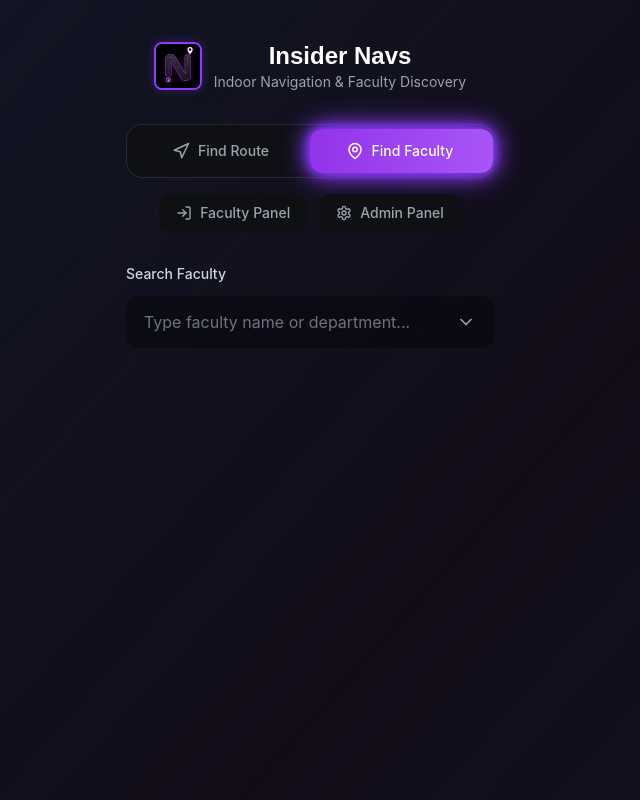
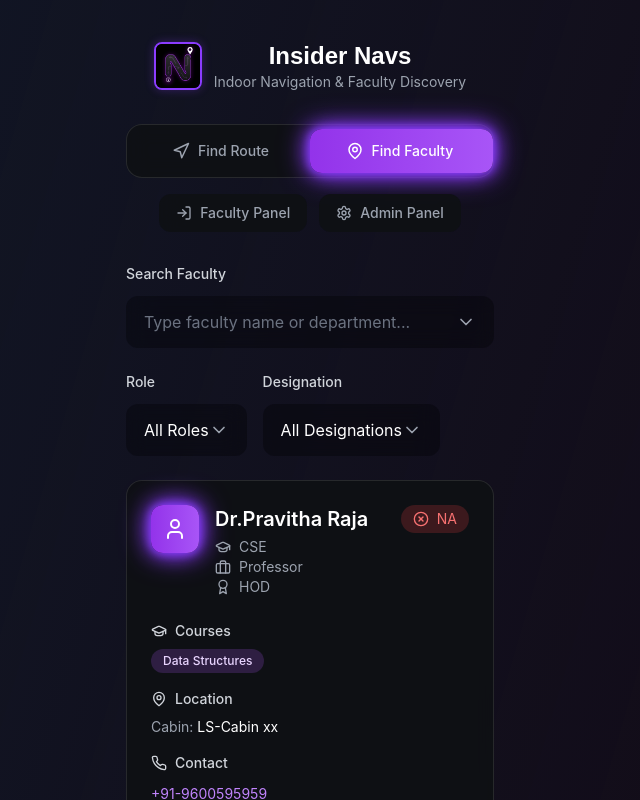
Before and after one commit to IRX358/Insider_Navs, a React (Vite) app: page / in a window 1280 px wide. Both pictures are taken after a click on the tab "Find Faculty". Shown: the top 800 px of the page, without its empty margins (330-970 px from the left). Built offline with nearby package versions, Linux system fonts and the light colour scheme.

Commit message:
Added new faculty label and filters

```diff
--- a/src/components/FacultyCard.tsx
+++ b/src/components/FacultyCard.tsx
@@ -7,6 +7,8 @@ import {
   Navigation,
   CheckCircle,
   XCircle,
+  Briefcase,
+  Award
   // Building
 } from 'lucide-react';
 
@@ -14,8 +16,9 @@ interface Faculty {
   id: number;
   name: string;
   department: string;
+  designation: string;
+  role: string;
   courses_taken: string[];
-  location_room: string;
   cabin_number: string;
   phone_number: string;
   availability: boolean;
@@ -41,17 +44,25 @@ export const FacultyCard: React.FC<FacultyCardProps> = ({ faculty, onRouteToFacu
             <GraduationCap size={16} />
             <span className="text-sm">{faculty.department}</span>
           </div>
+          <div className="flex items-center gap-2 text-gray-400">
+            <Briefcase size={16} />
+            <span className="text-sm">{faculty.designation}</span>
+          </div>
+          <div className="flex items-center gap-2 text-gray-400">
+            <Award size={16} />
+            <span className="text-sm">{faculty.role}</span>
+          </div>
         </div>
         <div className="flex-shrink-0">
           {faculty.availability ? (
             <div className="flex items-center gap-2 px-3 py-1 bg-green-500/20 text-green-400 rounded-full text-sm">
               <CheckCircle size={16} />
-              Available
+              AvA
             </div>
           ) : (
             <div className="flex items-center gap-2 px-3 py-1 bg-red-500/20 text-red-400 rounded-full text-sm">
               <XCircle size={16} />
-              Not Available
+              NA
             </div>
           )}
         </div>
@@ -84,7 +95,6 @@ export const FacultyCard: React.FC<FacultyCardProps> = ({ faculty, onRouteToFacu
             <span className="text-sm font-medium">Location</span>
           </div>
           <div className="space-y-1 text-sm text-gray-400">
-            <div>Room: <span className="text-white">{faculty.location_room}</span></div>
             <div>Cabin: <span className="text-white">{faculty.cabin_number}</span></div>
           </div>
         </div>
@@ -106,20 +116,6 @@ export const FacultyCard: React.FC<FacultyCardProps> = ({ faculty, onRouteToFacu
 
       {/* Route Button */}
       <div className="pt-4 border-t border-gray-700">
-        {/* <button
-          onClick={onRouteToFaculty}
-          disabled={!faculty.availability}
-          className="w-full py-4 px-6 rounded-2xl font-medium text-white
-                   transition-all duration-300 flex items-center justify-center gap-3
-                   disabled:opacity-50 disabled:cursor-not-allowed
-                   ${faculty.availability
-                     ? 'neon-border bg-gradient-to-r from-purple-600 to-purple-500 hover:from-purple-500 hover:to-purple-400'
-                     : 'bg-gray-700 border border-gray-600'
-                   }"
-        >
-          <Navigation size={20} />
-          {faculty.availability ? 'Get Route to Faculty' : 'Faculty Not Available'}
-        </button> */}
         <button
           onClick={onRouteToFaculty}
           className="w-full py-4 px-6 rounded-2xl font-medium text-white
--- a/src/components/FacultyDashboard.tsx
+++ b/src/components/FacultyDashboard.tsx
@@ -1,4 +1,3 @@
-
 import React, { useState } from 'react';
 import { LogOut, User, CheckCircle, XCircle, Edit, Save, Phone, MapPin, GraduationCap, X, AlertCircle } from 'lucide-react';
 import { mockFaculty } from '../data/mockData';
@@ -7,8 +6,9 @@ interface Faculty {
   id: number;
   name: string;
   department: string;
+  designation: string;
+  role: string;
   courses_taken: string[];
-  location_room: string;
   cabin_number: string;
   phone_number: string;
   availability: boolean;
@@ -34,14 +34,15 @@ export const FacultyDashboard: React.FC<FacultyDashboardProps> = ({
   const [formData, setFormData] = useState({
     name: currentFaculty?.name || '',
     department: currentFaculty?.department || '',
-    location_room: currentFaculty?.location_room || '',
+    designation: currentFaculty?.designation || '',
+    role: currentFaculty?.role || '',
     cabin_number: currentFaculty?.cabin_number || '',
     phone_number: currentFaculty?.phone_number || '',
     courses_taken: currentFaculty?.courses_taken.join(', ') || '',
   });
 
   if (!currentFaculty) {
-    // ... (Error return unchanged)
+    return <div>Error: Faculty not found.</div>
   }
 
   // --- PRIMARY FUNCTION: AVAILABILITY TOGGLE ---
@@ -74,7 +75,8 @@ export const FacultyDashboard: React.FC<FacultyDashboardProps> = ({
     setFormData({
         name: currentFaculty.name,
         department: currentFaculty.department,
-        location_room: currentFaculty.location_room,
+        designation: currentFaculty.designation,
+        role: currentFaculty.role,
         cabin_number: currentFaculty.cabin_number,
         phone_number: currentFaculty.phone_number,
         courses_taken: currentFaculty.courses_taken.join(', '),
@@ -87,8 +89,8 @@ export const FacultyDashboard: React.FC<FacultyDashboardProps> = ({
   };
 
   const handleSaveProfile = () => {
-    if (!formData.name.trim() || !formData.department.trim() || !formData.location_room.trim()) {
-      alert('Name, Department, and Location Room are required.');
+    if (!formData.name.trim() || !formData.department.trim()) {
+      alert('Name and Department are required.');
       return;
     }
 
@@ -99,7 +101,8 @@ export const FacultyDashboard: React.FC<FacultyDashboardProps> = ({
         ...currentFaculty,
         name: formData.name.trim(),
         department: formData.department.trim(),
-        location_room: formData.location_room.trim(),
+        designation: formData.designation.trim(),
+        role: formData.role.trim(),
         cabin_number: formData.cabin_number.trim(),
         phone_number: formData.phone_number.trim(),
         courses_taken: formData.courses_taken.split(',').map(c => c.trim()).filter(c => c),
@@ -117,7 +120,7 @@ export const FacultyDashboard: React.FC<FacultyDashboardProps> = ({
     }, 1000);
   };
 
-  const { name, department, location_room, cabin_number, phone_number, courses_taken, availability } = currentFaculty;
+  const { name, department, designation, role, cabin_number, phone_number, courses_taken, availability } = currentFaculty;
 
   // --- UI RENDERING ---
   return (
@@ -125,7 +128,19 @@ export const FacultyDashboard: React.FC<FacultyDashboardProps> = ({
       {/* Header (unchanged) */}
       <div className="glass-panel rounded-2xl p-6">
         <div className="flex items-center justify-between">
-          {/* ... (Profile info & Logout) ... */}
+            <div>
+                <h2 className="text-xl font-bold text-white">Faculty Dashboard</h2>
+                <p className="text-gray-400 text-sm">Welcome, {name}</p>
+            </div>
+            <button
+                onClick={onLogout}
+                className="flex items-center gap-2 px-4 py-2 rounded-xl text-sm font-medium
+                    glass-panel text-gray-400 hover:text-gray-300 border border-transparent
+                    hover:border-red-500/30 transition-all duration-300"
+            >
+                <LogOut size={16} />
+                Logout
+            </button>
         </div>
       </div>
 
@@ -200,11 +215,18 @@ export const FacultyDashboard: React.FC<FacultyDashboardProps> = ({
             onChange={(e) => setFormData({ ...formData, department: e.target.value })}
             isEditing={isEditing}
           />
-          {/* Location Room */}
-          <InputField
-            label="Location Room"
-            value={isEditing ? formData.location_room : location_room}
-            onChange={(e) => setFormData({ ...formData, location_room: e.target.value })}
+           {/* Designation */}
+           <InputField
+            label="Designation"
+            value={isEditing ? formData.designation : designation}
+            onChange={(e) => setFormData({ ...formData, designation: e.target.value })}
+            isEditing={isEditing}
+          />
+           {/* Role */}
+           <InputField
+            label="Role"
+            value={isEditing ? formData.role : role}
+            onChange={(e) => setFormData({ ...formData, role: e.target.value })}
             isEditing={isEditing}
           />
           {/* Cabin Number */}
--- a/src/components/FacultyManager.tsx
+++ b/src/components/FacultyManager.tsx
@@ -6,8 +6,9 @@ interface Faculty {
   id: number;
   name: string;
   department: string;
+  designation: string;
+  role: string;
   courses_taken: string[];
-  location_room: string;
   cabin_number: string;
   phone_number: string;
   availability: boolean;
@@ -21,8 +22,9 @@ export const FacultyManager: React.FC = () => {
   const [formData, setFormData] = useState({
     name: '',
     department: '',
+    designation: '',
+    role: '',
     courses_taken: '',
-    location_room: '',
     cabin_number: '',
     phone_number: '',
     availability: true,
@@ -33,8 +35,9 @@ export const FacultyManager: React.FC = () => {
     setFormData({
       name: facultyMember.name,
       department: facultyMember.department,
+      designation: facultyMember.designation,
+      role: facultyMember.role,
       courses_taken: facultyMember.courses_taken.join(', '),
-      location_room: facultyMember.location_room,
       cabin_number: facultyMember.cabin_number,
       phone_number: facultyMember.phone_number,
       availability: facultyMember.availability,
@@ -42,16 +45,17 @@ export const FacultyManager: React.FC = () => {
   };
 
   const handleSave = () => {
-    if (!formData.name.trim() || !formData.department.trim() || !formData.location_room.trim()) {
-      alert('Please fill in all required fields (Name, Department, Location Room)');
+    if (!formData.name.trim() || !formData.department.trim()) {
+      alert('Please fill in all required fields (Name, Department)');
       return;
     }
 
     const facultyData = {
       name: formData.name.trim(),
       department: formData.department.trim(),
+      designation: formData.designation.trim(),
+      role: formData.role.trim(),
       courses_taken: formData.courses_taken.split(',').map(c => c.trim()).filter(c => c),
-      location_room: formData.location_room.trim(),
       cabin_number: formData.cabin_number.trim(),
       phone_number: formData.phone_number.trim(),
       availability: formData.availability,
@@ -76,8 +80,9 @@ export const FacultyManager: React.FC = () => {
     setFormData({
         name: '',
         department: '',
+        designation: '',
+        role: '',
         courses_taken: '',
-      location_room: '',
         cabin_number: '',
         phone_number: '',
         availability: true,
@@ -90,8 +95,9 @@ export const FacultyManager: React.FC = () => {
     setFormData({
         name: '',
         department: '',
+        designation: '',
+        role: '',
         courses_taken: '',
-      location_room: '',
         cabin_number: '',
         phone_number: '',
         availability: true,
@@ -109,8 +115,9 @@ export const FacultyManager: React.FC = () => {
     setFormData({
         name: '',
         department: '',
+        designation: '',
+        role: '',
         courses_taken: '',
-      location_room: '',
         cabin_number: '',
         phone_number: '',
         availability: true,
@@ -164,14 +171,25 @@ export const FacultyManager: React.FC = () => {
               />
             </div>
             <div>
-              <label className="block text-sm font-medium text-gray-300 mb-2">Location Room</label>
+              <label className="block text-sm font-medium text-gray-300 mb-2">Designation</label>
               <input
                 type="text"
-                value={formData.location_room}
-                onChange={(e) => setFormData({ ...formData, location_room: e.target.value })}
+                value={formData.designation}
+                onChange={(e) => setFormData({ ...formData, designation: e.target.value })}
                 className="w-full px-4 py-3 glass-panel rounded-xl border-2 border-transparent
                          focus:neon-border bg-black/30 text-white placeholder-gray-500"
-                placeholder="A-101"
+                placeholder="Professor"
+              />
+            </div>
+            <div>
+              <label className="block text-sm font-medium text-gray-300 mb-2">Role</label>
+              <input
+                type="text"
+                value={formData.role}
+                onChange={(e) => setFormData({ ...formData, role: e.target.value })}
+                className="w-full px-4 py-3 glass-panel rounded-xl border-2 border-transparent
+                         focus:neon-border bg-black/30 text-white placeholder-gray-500"
+                placeholder="HOD"
               />
             </div>
             <div>
@@ -268,11 +286,19 @@ export const FacultyManager: React.FC = () => {
                   />
                   <input
                     type="text"
-                    value={formData.location_room}
-                    onChange={(e) => setFormData({ ...formData, location_room: e.target.value })}
+                    value={formData.designation}
+                    onChange={(e) => setFormData({ ...formData, designation: e.target.value })}
                     className="w-full px-4 py-3 glass-panel rounded-xl border-2 border-transparent
                              focus:neon-border bg-black/30 text-white placeholder-gray-500"
-                    placeholder="Location Room"
+                    placeholder="Designation"
+                  />
+                  <input
+                    type="text"
+                    value={formData.role}
+                    onChange={(e) => setFormData({ ...formData, role: e.target.value })}
+                    className="w-full px-4 py-3 glass-panel rounded-xl border-2 border-transparent
+                             focus:neon-border bg-black/30 text-white placeholder-gray-500"
+                    placeholder="Role"
                   />
                   <input
                     type="text"
@@ -342,7 +368,7 @@ export const FacultyManager: React.FC = () => {
                       <div className="flex items-center gap-4 mt-2 text-sm">
                         <div className="flex items-center gap-1">
                           <MapPin size={14} className="text-gray-400" />
-                          <span className="text-gray-300">{facultyMember.location_room}</span>
+                          <span className="text-gray-300">{facultyMember.cabin_number}</span>
                         </div>
                         <div className="flex items-center gap-1">
                           <Phone size={14} className="text-gray-400" />
@@ -354,11 +380,11 @@ export const FacultyManager: React.FC = () => {
                   <div className="flex items-center gap-2">
                     {facultyMember.availability ? (
                       <span className="px-2 py-1 bg-green-500/20 text-green-400 rounded-full text-xs">
-                        Available
+                        AvA
                       </span>
                     ) : (
                       <span className="px-2 py-1 bg-red-500/20 text-red-400 rounded-full text-xs">
-                        Not Available
+                        NA
                       </span>
                     )}
                     <button
--- a/src/components/FindFaculty.tsx
+++ b/src/components/FindFaculty.tsx
@@ -9,13 +9,39 @@ interface FindFacultyProps {
 
 export const FindFaculty: React.FC<FindFacultyProps> = ({ onRouteToFaculty }) => {
   const [selectedFaculty, setSelectedFaculty] = useState('');
+  const [selectedRole, setSelectedRole] = useState('');
+  const [selectedDesignation, setSelectedDesignation] = useState('');
 
   const facultyOptions = mockFaculty.map(faculty => ({
     id: faculty.id.toString(),
     label: faculty.name,
-    subtitle: `${faculty.department} • ${faculty.location_room}`,
+    subtitle: `${faculty.department} • ${faculty.designation}`,
     type: 'faculty' as const,
   }));
+
+  const roleOptions = [
+      { id: '', label: 'All Roles', subtitle: '', type: 'faculty' as const},
+      { id: 'CC', label: 'CC', subtitle: '', type: 'faculty' as const},
+      { id: 'HOD', label: 'HOD', subtitle: '', type: 'faculty' as const},
+      { id: 'Academic Coordinator', label: 'Academic Coordinator', subtitle: '', type: 'faculty' as const},
+      { id: 'Reviewer', label: 'Reviewer', subtitle: '', type: 'faculty' as const},
+      { id: 'NA', label: 'NA', subtitle: '', type: 'faculty' as const},
+  ]
+
+  const designationOptions = [
+    { id: '', label: 'All Designations', subtitle: '', type: 'faculty' as const},
+    { id: 'Professor', label: 'Professor', subtitle: '', type: 'faculty' as const},
+    { id: 'Assistant Professor', label: 'Assistant Professor', subtitle: '', type: 'faculty' as const},
+    { id: 'Trainer', label: 'Trainer', subtitle: '', type: 'faculty' as const},
+    { id: 'Lecturer', label: 'Lecturer', subtitle: '', type: 'faculty' as const},
+  ]
+
+  const filteredFaculty = mockFaculty.filter(faculty => {
+    return (
+      (selectedRole ? faculty.role === selectedRole : true) &&
+      (selectedDesignation ? faculty.designation === selectedDesignation : true)
+    );
+  });
 
   const selectedFacultyData = mockFaculty.find(
     faculty => faculty.id.toString() === selectedFaculty
@@ -36,15 +62,34 @@ export const FindFaculty: React.FC<FindFacultyProps> = ({ onRouteToFaculty }) =>
         placeholder="Type faculty name or department..."
       />
 
-      {selectedFacultyData && (
+      <div className="flex gap-4">
+        <SearchableDropdown
+            label="Role"
+            options={roleOptions}
+            value={selectedRole}
+            onChange={setSelectedRole}
+            placeholder="Filter by role..."
+        />
+        <SearchableDropdown
+            label="Designation"
+            options={designationOptions}
+            value={selectedDesignation}
+            onChange={setSelectedDesignation}
+            placeholder="Filter by designation..."
+        />
+      </div>
+
+
+      {filteredFaculty.map(faculty => (
         <FacultyCard
-          faculty={selectedFacultyData}
+          key={faculty.id}
+          faculty={faculty}
           onRouteToFaculty={() => onRouteToFaculty(
-            selectedFacultyData.location_id.toString(),
-            selectedFacultyData.cabin_number
+            faculty.location_id.toString(),
+            faculty.cabin_number
           )}
         />
-      )}
+      ))}
     </div>
   );
 };
--- a/src/data/mockData.ts
+++ b/src/data/mockData.ts
@@ -54,9 +54,10 @@ export const mockFaculty = [
   {
     id: 7,
     name: 'Dr.Pravitha Raja',
-    department: 'Computer Science & Engineering',
-    courses_taken: ['HOD - Computer Science Engg.(Data Science)'],
-    location_room: 'C-201',
+    department: 'CSE',
+    designation: 'Professor',
+    role: 'HOD',
+    courses_taken: ['Data Structures'],
     cabin_number: 'LS-Cabin xx',
     phone_number: '+91-9600595959',
     availability: false,
@@ -65,9 +66,10 @@ export const mockFaculty = [
   {
     id: 1,
     name: 'Ms. Asrhiya Lubna',
-    department: 'Computer Science & Engineering',
+    department: 'CSE',
+    designation: 'Lecturer',
+    role: 'Academic Coordinator',
     courses_taken: ['Exploratory Data Analysis', 'Machine Learning'],
-    location_room: 'C-305',
     cabin_number: 'LF-WS-43',
     phone_number: '+91-7899006716',
     availability: true,
@@ -76,9 +78,10 @@ export const mockFaculty = [
   {
     id: 2,
     name: 'Dr Vignesh R',
-    department: 'Computer Science & Engineering',
+    department: 'CSE',
+    designation: 'Professor',
+    role: 'CC',
     courses_taken: ['Data Science for Machine Learning'],
-    location_room: 'A-101',
     cabin_number: 'LF-WS-39',
     phone_number: '+91-8431038360',
     availability: true,
@@ -87,9 +90,10 @@ export const mockFaculty = [
   {
     id: 3,
     name: 'Mr. Chandrashekar B',
-    department: 'Computer Science & Engineering',
-    courses_taken: ['Intership coordinator for CSD', 'Statiscal foundation for Data Science'],
-    location_room: 'B-205',
+    department: 'CSE',
+    designation: 'Assistant Professor',
+    role: 'Reviewer',
+    courses_taken: ['Internship coordinator for CSD', 'Statistical foundation for Data Science'],
     cabin_number: 'QF-WS-04',
     phone_number: '+91-949066612',
     availability: true,
@@ -98,9 +102,10 @@ export const mockFaculty = [
   {
     id: 4,
     name: 'Dr Ayesha Taranum',
-    department: 'Computer Science & Engineering',
+    department: 'CSE',
+    designation: 'Assistant Professor',
+    role: 'CC',
     courses_taken: ['Data Visualization and Dashboards'],
-    location_room: 'C-201',
     cabin_number: 'LF-WS-21',
     phone_number: '+91-9916677392',
     availability: true,
@@ -109,9 +114,10 @@ export const mockFaculty = [
   {
     id: 5,
     name: 'Ms. Thabassum Khan',
-    department: 'Computer Science & Engineering',
+    department: 'CSE',
+    designation: 'Lecturer',
+    role: 'NA',
     courses_taken: ['Data Mining'],
-    location_room: 'C-201',
     cabin_number: 'LF-WS-36',
     phone_number: '+91-7382276466',
     availability: true,
@@ -120,9 +126,10 @@ export const mockFaculty = [
   {
     id: 6,
     name: 'Ms. Shweta SP',
-    department: 'Computer Science & Engineering',
+    department: 'CSE',
+    designation: 'Lecturer',
+    role: 'NA',
     courses_taken: ['Intro to Data Science','Reinforcement Learning'],
-    location_room: 'C-201',
     cabin_number: 'LF-WS-02',
     phone_number: '+91-9606853783',
     availability: false,
```
Lines whose indentation alone changed are shown as unchanged.
